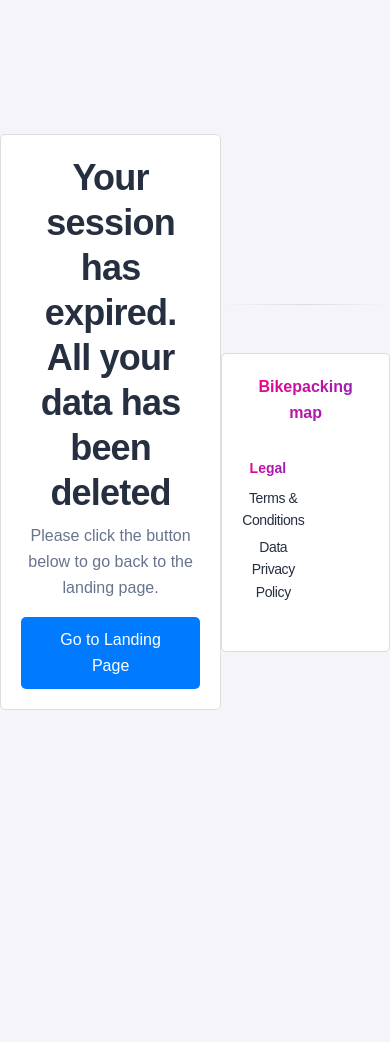
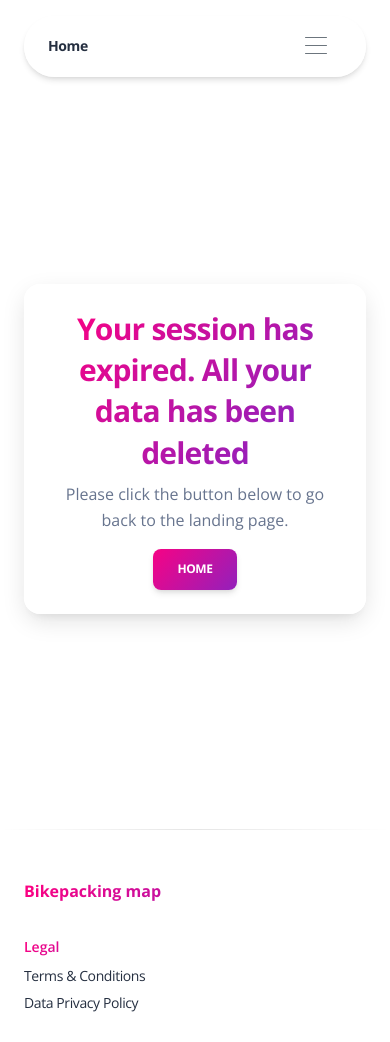
Before and after one commit to lukasal/bikepackingmap, a Flask app: page /session-expired in a window 390 px wide. Before the commit the page ends 710 px from the top, so only its background shows below. Run offline with Flask 3, Linux system fonts and the light colour scheme; data that the repository does not hold is empty.

Commit message:
expired page updated

```diff
--- a/templates/home/expired.html
+++ b/templates/home/expired.html
@@ -1,52 +1,53 @@
 {% extends 'layouts/base.html' %}
 
-{% block title %} Session Expired {% endblock title %}
+{% block title %} Error 403 {% endblock title %}
 
 <!-- Specific CSS goes HERE -->
-{% block stylesheets %}
-<style>
-    body {
-        font-family: Arial, sans-serif;
-        display: flex;
-        justify-content: center;
-        align-items: center;
-        height: 100vh;
-        text-align: center;
-        background-color: #f4f4f9;
-    }
-    .container {
-        border: 1px solid #ddd;
-        padding: 20px;
-        background-color: white;
-        border-radius: 5px;
-    }
-    .button {
-        padding: 10px 20px;
-        background-color: #007bff;
-        color: white;
-        border: none;
-        border-radius: 5px;
-        cursor: pointer;
-    }
-    .button:hover {
-        background-color: #0056b3;
-    }
-</style>
-{% endblock stylesheets %}
+{% block stylesheets %}{% endblock stylesheets %}
 
-{% block body_class %} session-expired {% endblock body_class %}
+{% block body_class %} contact-us {% endblock body_class %}
 
 {% block content %}
-    <div class="container">
-        <h2>Your session has expired. All your data has been deleted</h2>
-        <p>Please click the button below to go back to the landing page.</p>
-        <a href="{{ url_for('home') }}">
-            <button class="button">Go to Landing Page</button>
-        </a>
+
+{% include "includes/navigation.html" %}
+
+  <header>
+    <div class="page-header section-height-85">
+      <div>
+        <img class="position-absolute fixed-top ms-auto w-50 h-100 z-index-0 d-none d-sm-none d-md-block border-radius-section border-top-end-radius-0 border-top-start-radius-0 border-bottom-end-radius-0" src="/static/assets/img/curved-images/curved8.jpg">
+      </div>
+      <div class="container">
+        <div class="row">
+          <div class="col-lg-7 d-flex justify-content-center flex-column">
+            <div class="card d-flex blur justify-content-center p-4 shadow-lg my-sm-0 my-sm-6 mt-8 mb-5">
+              <div class="text-center">
+                <h3 class="text-gradient text-primary">
+                    Your session has expired. All your data has been deleted
+                </h3>
+                <p class="mb-0">
+                    Please click the button below to go back to the landing page.
+                </p>
+              </div>
+              <form role="form" id="contact-form" method="post" autocomplete="off">
+                  <div class="row">
+                    <div class="col-md-12 text-center">
+                      <a href="/" class="btn bg-gradient-primary mt-3 mb-0">HOME</a>
+                    </div>
+                  </div>
+                </div>
+              </form>
+            </div>
+          </div>
+        </div>
+      </div>
     </div>
-{% endblock %}
+  </header>
+
+{% endblock content %}
 
 <!-- Specific JS goes HERE -->
 {% block javascripts %}
+
   <script src="/static/assets/js/soft-design-system.min.js?v=1.0.1" type="text/javascript"></script>
+
 {% endblock javascripts %}
```
